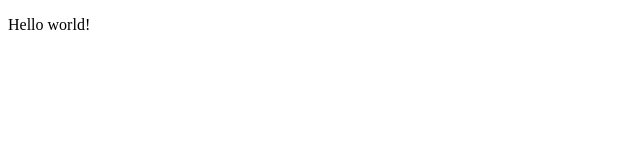
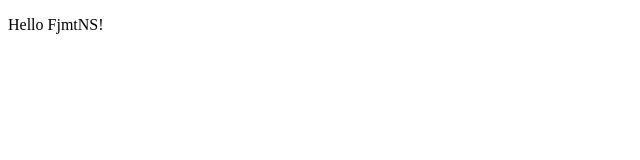
Before and after one commit to FlaboNet/FjmtNS, a plain HTML site: page index.html in a window 1280 px wide. Shown: the full height of the page, 0-640 px from the left. Drawn offline with Linux system fonts and the light colour scheme.

Commit message:
テスト

```diff
--- a/index.html
+++ b/index.html
@@ -5,6 +5,6 @@
   <title>Hello</title>
 </head>
 <body>
-  <p>Hello world!</p>
+  <p>Hello FjmtNS!</p>
 </body>
 </html>
```
